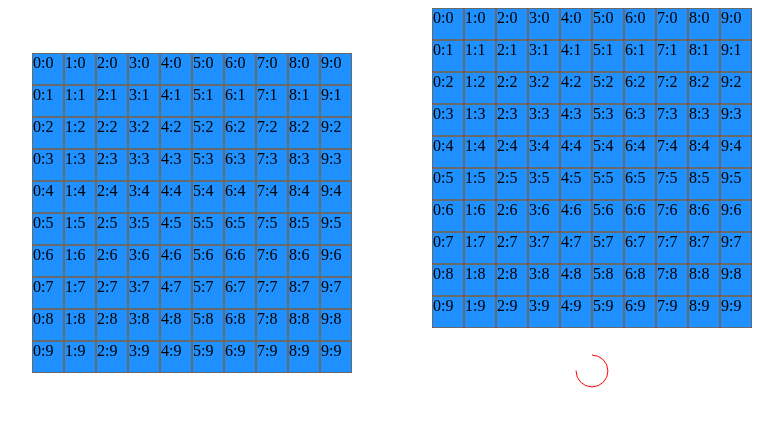
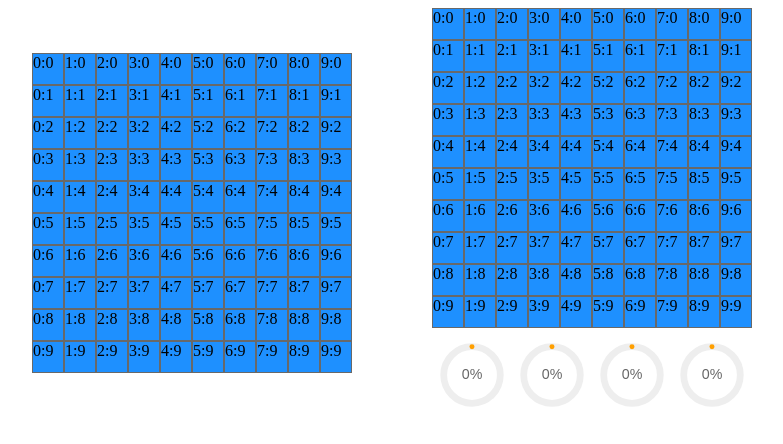
Before and after one commit to oleksii-lyzun/sea-fight, a Vue app: page / in a window 1280 px wide. Shown: the top 444 px of the page, without its empty margins (16-799 px from the left). Built offline with nearby package versions, Linux system fonts and the light colour scheme.

Commit message:
four piecharts added

```diff
--- a/src/components/CircleChart.vue
+++ b/src/components/CircleChart.vue
@@ -1,15 +1,18 @@
 <template>
-	<div>
-		<svg height="36" width="36" viewBox="0 0 36 36">
-			<path
-				d="M18 2.0845
-					a 15.9155 15.9155 0 0 1 0 31.831
-					a 15.9155 15.9155 0 0 1 0 -31.831"
-				fill="none"
-				stroke="red"
-				stroke-width="1"
-				stroke-dasharray="75, 100"
+	<div class="single-chart">
+		<svg viewBox="0 0 36 36" class="circular-chart orange">
+			<path class="circle-bg"
+				  d="M18 2.0845
+					  a 15.9155 15.9155 0 0 1 0 31.831
+					  a 15.9155 15.9155 0 0 1 0 -31.831"
 			></path>
+			<path class="circle"
+				  :stroke-dasharray="percent"
+				  d="M18 2.0845
+					  a 15.9155 15.9155 0 0 1 0 31.831
+					  a 15.9155 15.9155 0 0 1 0 -31.831"
+			></path>
+			<text x="18" y="20.35" class="percentage">{{ val }}%</text>
 		</svg>
 	</div>
 </template>
@@ -17,9 +20,69 @@
 <script>
 	export default {
 		name: "CircleChart",
+		props: {
+			val: {
+				type: Number,
+				required: true,
+			}
+		},
+		computed: {
+			percent() {
+				return `${this.val}, 100`;
+			}
+		},
 	}
 </script>
 
 <style scoped lang="less">
+	.single-chart {
+		width: 80px;
+		height: 80px;
+		justify-content: space-around ;
+	}
 
+	.circular-chart {
+		display: block;
+		margin: 10px auto;
+		max-width: 80%;
+		max-height: 250px;
+	}
+
+	.circle-bg {
+		fill: none;
+		stroke: #eee;
+		stroke-width: 3.8;
+	}
+
+	.circle {
+		fill: none;
+		stroke-width: 2.8;
+		stroke-linecap: round;
+		animation: progress 1s ease-out forwards;
+	}
+
+	@keyframes progress {
+		0% {
+			stroke-dasharray: 0 100;
+		}
+	}
+
+	.circular-chart.orange .circle {
+		stroke: #ff9f00;
+	}
+
+	.circular-chart.green .circle {
+		stroke: #4CC790;
+	}
+
+	.circular-chart.blue .circle {
+		stroke: #3c9ee5;
+	}
+
+	.percentage {
+		fill: #666;
+		font-family: sans-serif;
+		font-size: 0.5em;
+		text-anchor: middle;
+	}
 </style>
--- a/src/components/UserFooter.vue
+++ b/src/components/UserFooter.vue
@@ -1,6 +1,9 @@
 <template>
 	<div class="root">
-		<circle-chart></circle-chart>
+		<circle-chart :val="percentOfFourShips"></circle-chart>
+		<circle-chart :val="percentOfThreeShips"></circle-chart>
+		<circle-chart :val="percentOfTwoShips"></circle-chart>
+		<circle-chart :val="percentOfOneShip"></circle-chart>
 	</div>
 </template>
 
@@ -19,8 +22,19 @@ export default {
 			type: Object,
 		},
 	},
-	methods: {
-
+	computed: {
+		percentOfFourShips() {
+			return (this.cnt.four * 100);
+		},
+		percentOfThreeShips() {
+			return (this.cnt.three * 100 / 2);
+		},
+		percentOfTwoShips() {
+			return (this.cnt.two * 100 / 3);
+		},
+		percentOfOneShip() {
+			return (this.cnt.one * 100 / 4);
+		}
 	}
 }
 </script>
```
